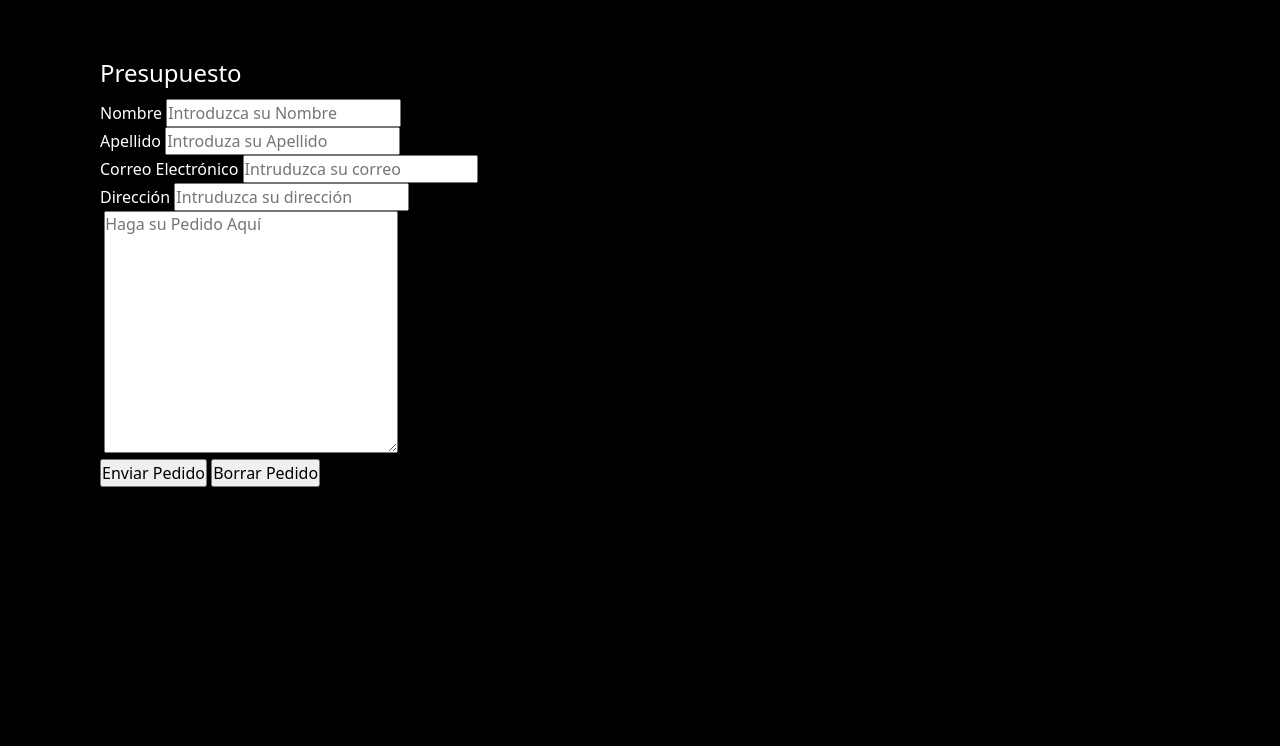
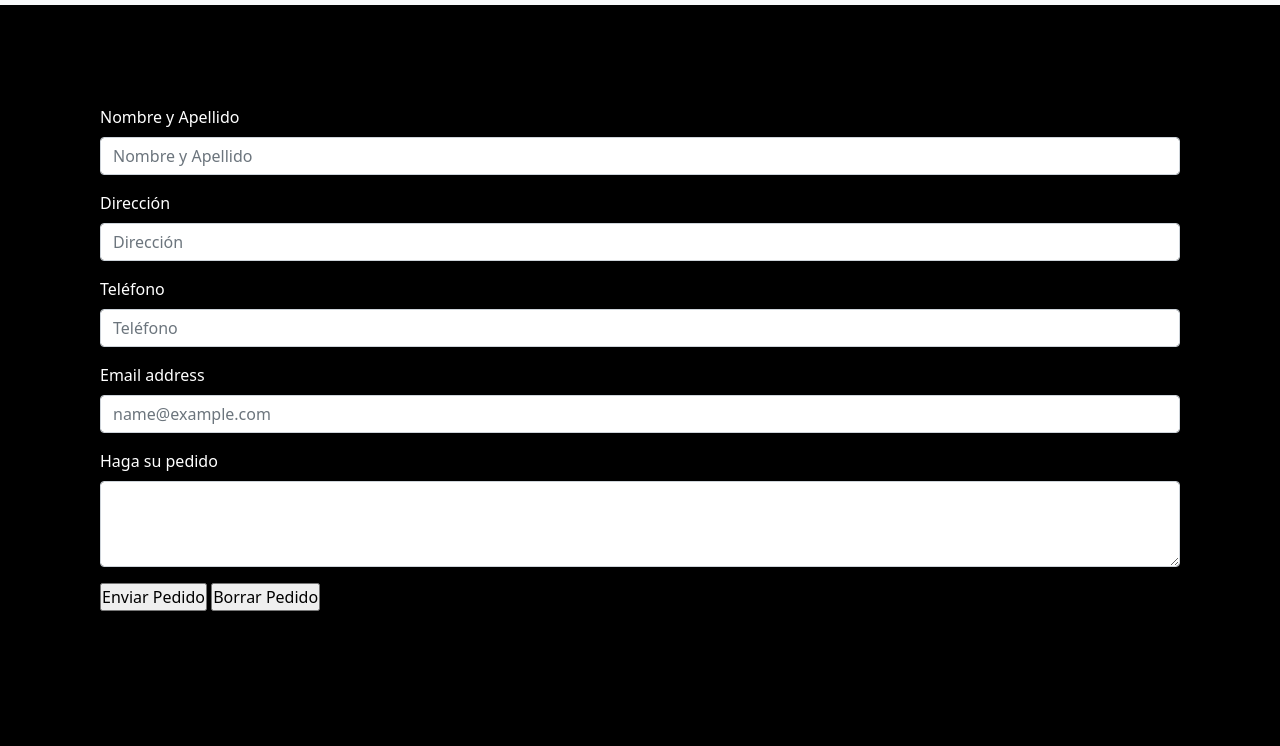
Before and after one commit to JeremiasDiaz1/repoproyectocoder, a plain HTML site: page secciones/pedidos.html in a window 1280 px wide. Shown: the part 237-983 px from the top of the page. Drawn offline with nearby package versions, Linux system fonts and the light colour scheme.

Commit message:
bootstrap y animacion al index.html y pedidos.html

```diff
--- a/css/estilos.css
+++ b/css/estilos.css
@@ -75,6 +75,7 @@
     margin: auto;
 
  }
+
 
 .main__parrafo{
     display: flex;
@@ -180,7 +181,7 @@ color: white;
 }
 
 a:hover{
-    background-color: white;
+    background-color: silver;
     color: black;
 }
 
--- a/secciones/pedidos.html
+++ b/secciones/pedidos.html
@@ -17,7 +17,7 @@
                 <nav class="navbar navbar-light bg-light">
                     <div class="container">
                       <a class="navbar-brand" href="#">
-                        <img src="../assets/fulanitas.jpg" alt="" width="250" height="150">
+                        <img src="../assets/fulanitas.jpg" alt="" width="250" height="200">
                       </a>
                     </div>
                   </nav>
@@ -47,31 +47,33 @@
           </nav>
     </header>
     <main class="pedidos">
-
     <form action="#" method="get">
         <fieldset class="pedidos__pedidos">
-            <legend class="pedidos__presupuesto">Presupuesto</legend>
-            <label class="pedidos__label" for="name">Nombre</label>
-            <input type="text" name="user_name" id="name"placeholder="Introduzca su Nombre">
-            <br>
-            <label class="pedidos__label" for="lastname">Apellido</label>
-            <input type="text" name="user_lastname" id="lastname" placeholder="Introduza su Apellido">
-            <br>
-            <label class="pedidos__label" for="email">Correo Electrónico</label>
-            <input type="email" name="user_email" id="email" placeholder="Intruduzca su correo">
-            <br>
-            <label class="pedidos__label" for="direccion">Dirección</label>
-            <input type="text" name="user_direction" id="direccion" placeholder="Intruduzca su dirección">
-            <br>
-            <label class="pedidos__label" for="pedido"></label>
-            <textarea name="pedidos" id="pedido" cols="30" rows="10" placeholder="Haga su Pedido Aquí"></textarea>
-            <br>
+            <div class="mb-3">
+                <label for="exampleFormControlInput1" class="form-label">Nombre y Apellido</label>
+                <input type="text" class="form-control" id="exampleFormControlInput1" placeholder="Nombre y Apellido">
+              </div>
+              <div class="mb-3">
+                <label for="exampleFormControlInput1" class="form-label">Dirección</label>
+                <input type="text" class="form-control" id="exampleFormControlInput1" placeholder="Dirección">
+              </div>
+              <div class="mb-3">
+                <label for="exampleFormControlInput1" class="form-label">Teléfono</label>
+                <input type="number" class="form-control" id="exampleFormControlInput1" placeholder="Teléfono">
+              </div>
+              <div class="mb-3">
+                <label for="exampleFormControlInput1" class="form-label">Email address</label>
+                <input type="email" class="form-control" id="exampleFormControlInput1" placeholder="name@example.com">
+              </div>
+              <div class="mb-3">
+                <label for="exampleFormControlTextarea1" class="form-label">Haga su pedido</label>
+                <textarea class="form-control" id="exampleFormControlTextarea1" rows="3"></textarea>
+              </div>
         </fieldset>
         <input class="pedidos__boton" type="submit" value="Enviar Pedido">
         <input class="pedidos__boton" type="reset" value="Borrar Pedido">
-
     </form>
-    </main>
+</main>
     <footer class="footer">
         <div class="footer__div">Encontranos en:
                  <iframe class="footer__redes" src="https://www.facebook.com/fulanitasfrascos" frameborder="0"></iframe>
```
Also changed, not shown: Index.html (+8 -8 lines), secciones/galeria.html (+1 -1 lines), secciones/nosotros.html (+1 -1 lines), secciones/productos.html (+1 -1 lines).
